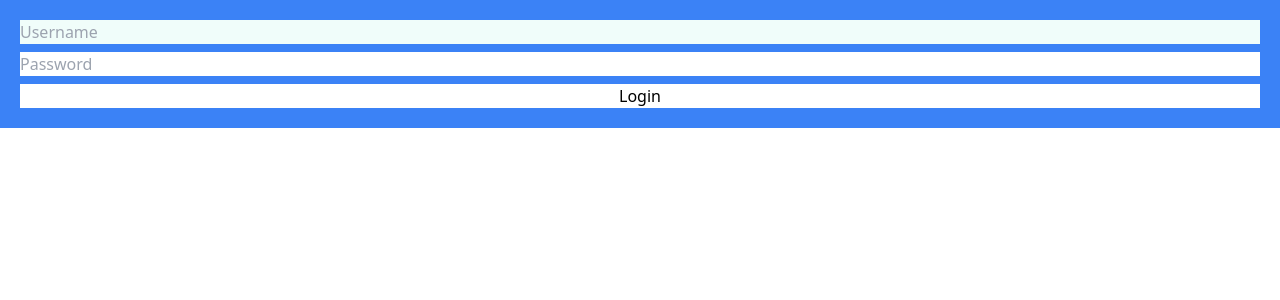
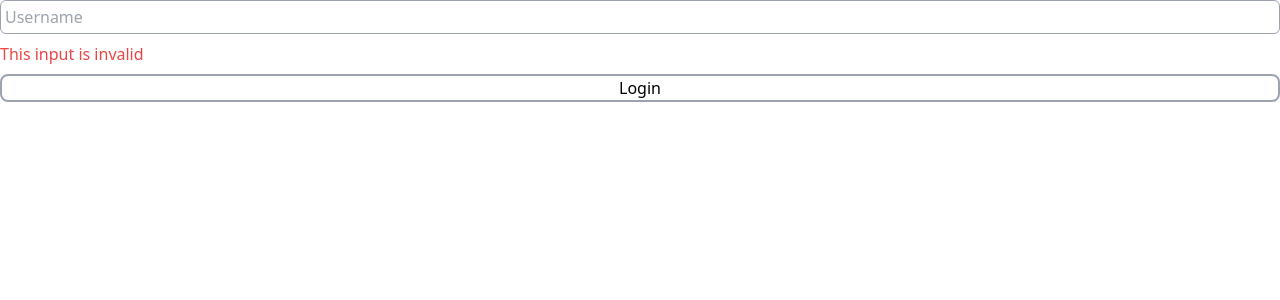
Before and after one commit to seungmin-dev/carrot-market, a Next.js app: page / in a window 1280 px wide. Shown: the top 300 px of the page. Built offline with nearby package versions, Linux system fonts and the light colour scheme.

Commit message:
tailwindcss Peer modifier

```diff
--- a/pages/index.tsx
+++ b/pages/index.tsx
@@ -2,17 +2,24 @@ import type { NextPage } from "next";
 
 const Home: NextPage = () => {
   return (
-    <form className="flex flex-col space-y-2 bg-blue-500 p-5 focus-within:bg-blue-100">
+    <form className="flex flex-col space-y-2">
       <input
         type="text"
         required
         placeholder="Username"
-        // className="border-yellow-500 required:border-2"
-        //className="invalid:bg-red-500" // required일 때 채워지지 않으면 invalid 상태가 됨
-        className="placeholder-shown:bg-teal-50"
+        className="peer rounded-md border border-gray-400 p-1"
       />
-      <input type="password" required placeholder="Password" />
-      <input type="submit" value="Login" className="bg-white" />
+      <span className="hidden peer-invalid:block peer-invalid:text-red-500">
+        This input is invalid
+      </span>
+      <span className="hidden peer-valid:block peer-valid:text-teal-500">
+        Awesome Username !
+      </span>
+      <input
+        type="submit"
+        value="Login"
+        className="rounded-lg border-2 border-gray-400 bg-white"
+      />
     </form>
   );
 };
```
